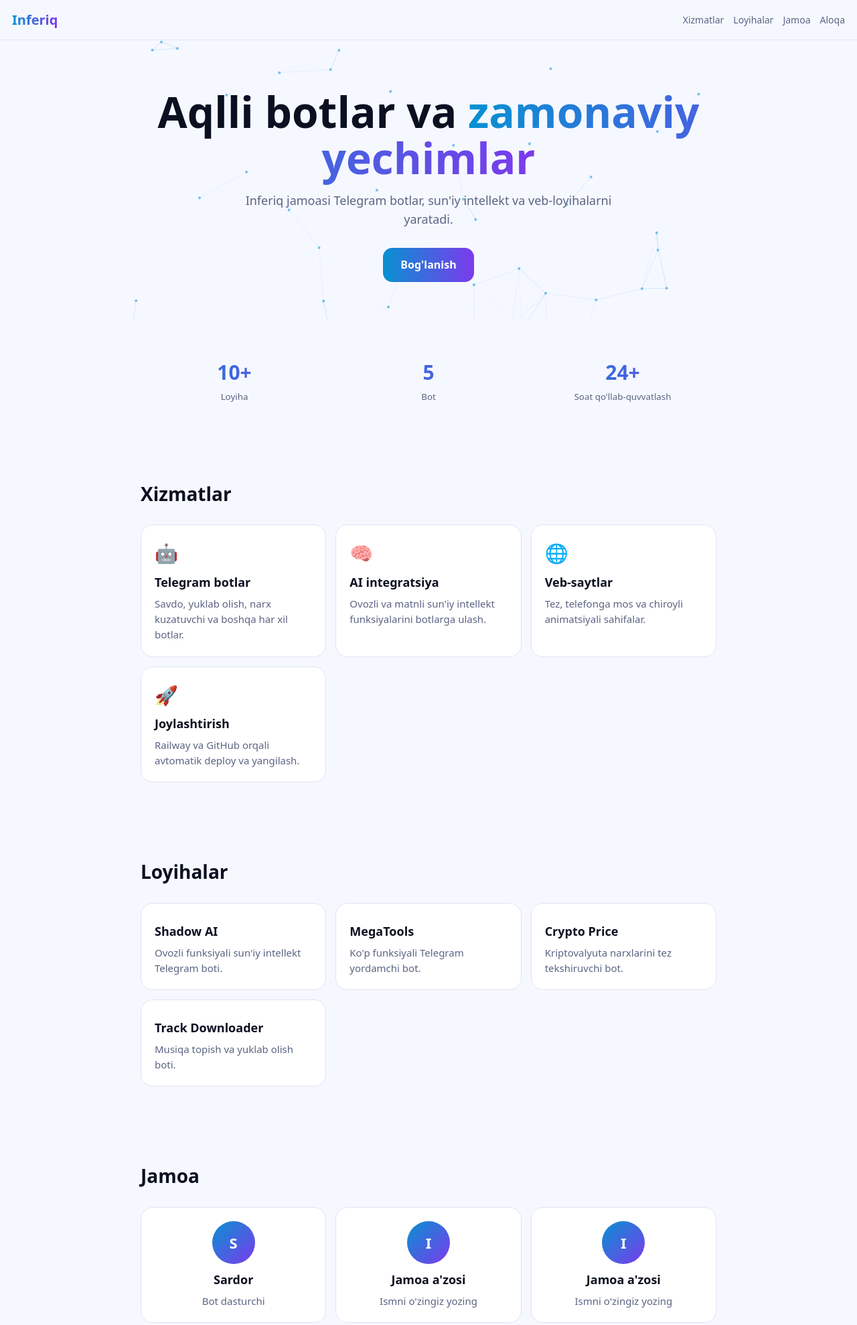
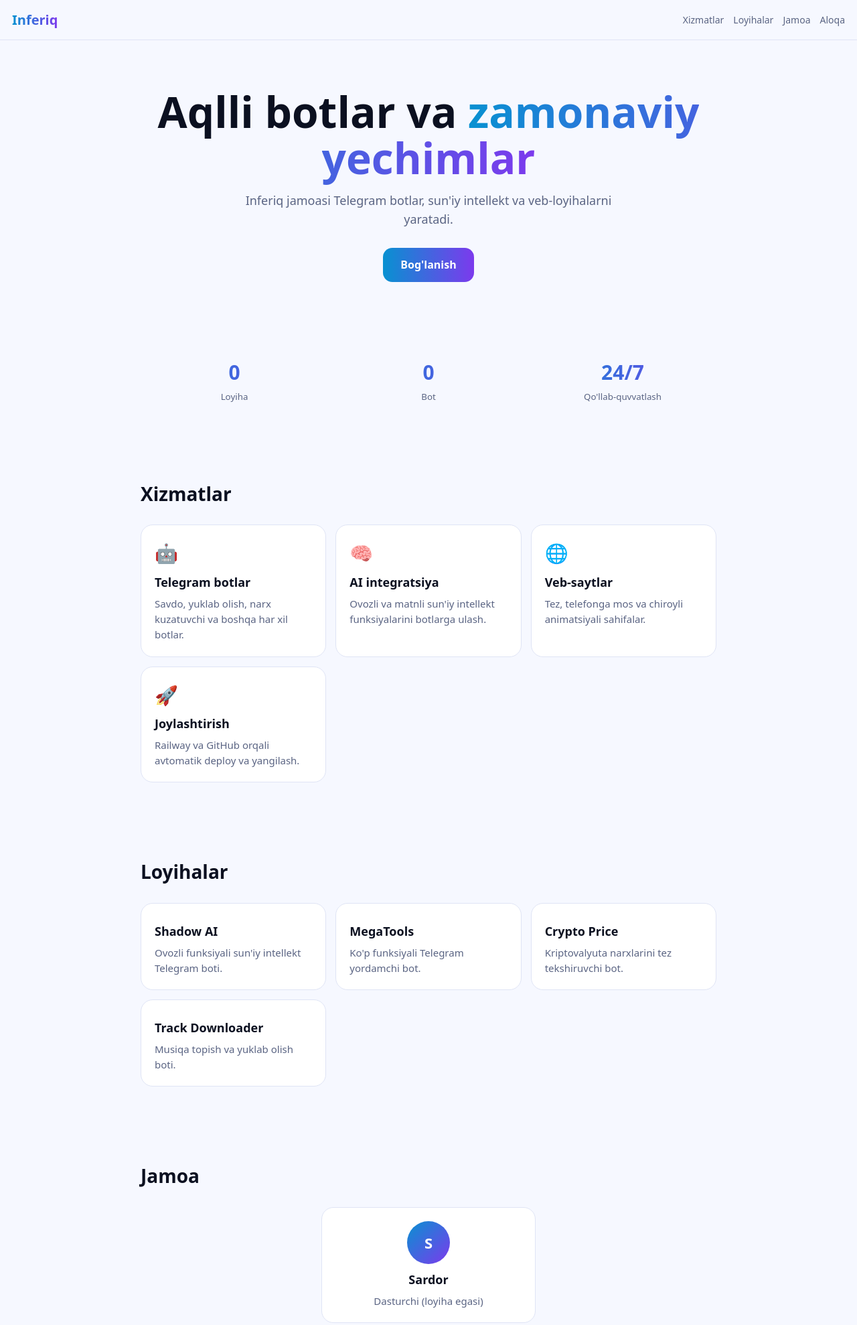
Before and after one commit to sardorbleachcom-source/Inferiq-sayt, a website: page index.html in a window 1280 px wide. Shown: the top 1978 px of the page at 67% size. Drawn offline with Linux system fonts and the light colour scheme.

Commit message:
Update index.html

```diff
--- a/index.html
+++ b/index.html
@@ -68,7 +68,7 @@
 <section class="stats">
   <div><b data-n="10">0</b><small>Loyiha</small></div>
   <div><b data-n="5">0</b><small>Bot</small></div>
-  <div><b data-n="24">0</b><small>Soat qo'llab-quvvatlash</small></div>
+  <div><b>24/7</b><small>Qo'llab-quvvatlash</small></div>
 </section>
 
 <section id="xizmat">
@@ -93,10 +93,8 @@
 
 <section id="jamoa" class="team">
   <h2>Jamoa</h2>
-  <div class="grid">
-    <div class="card"><div class="av">S</div><h3>Sardor</h3><p>Bot dasturchi</p></div>
-    <div class="card"><div class="av">I</div><h3>Jamoa a'zosi</h3><p>Ismni o'zingiz yozing</p></div>
-    <div class="card"><div class="av">I</div><h3>Jamoa a'zosi</h3><p>Ismni o'zingiz yozing</p></div>
+  <div class="grid" style="max-width:320px;margin:0 auto">
+    <div class="card"><div class="av">S</div><h3>Sardor</h3><p>Dasturchi (loyiha egasi)</p></div>
   </div>
 </section>
 
@@ -130,19 +128,4 @@ function loop() {
     ctx.globalAlpha = 1; ctx.beginPath(); ctx.arc(p.x, p.y, 2, 0, 6.283); ctx.fill();
   }
   for (let i = 0; i < P.length; i++) for (let j = i + 1; j < P.length; j++) {
-    const d = Math.hypot(P[i].x - P[j].x, P[i].y - P[j].y);
-    if (d < 110) { ctx.globalAlpha = (1 - d / 110) * .5; ctx.beginPath(); ctx.moveTo(P[i].x, P[i].y); ctx.lineTo(P[j].x, P[j].y); ctx.stroke(); }
-  }
-  requestAnimationFrame(loop);
-}
-loop();
-
-// Sanagich
-document.querySelectorAll('[data-n]').forEach(el => {
-  const to = +el.dataset.n; let n = 0;
-  const t = setInterval(() => { n++; el.textContent = n + (to >= 10 ? '+' : ''); if (n >= to) clearInterval(t); }, 90);
-});
-document.getElementById('yr').textContent = new Date().getFullYear();
-</script>
-</body>
-</html>
+    const d = Math.hypot(P[i].x - P[j].x, P[i].y
```
